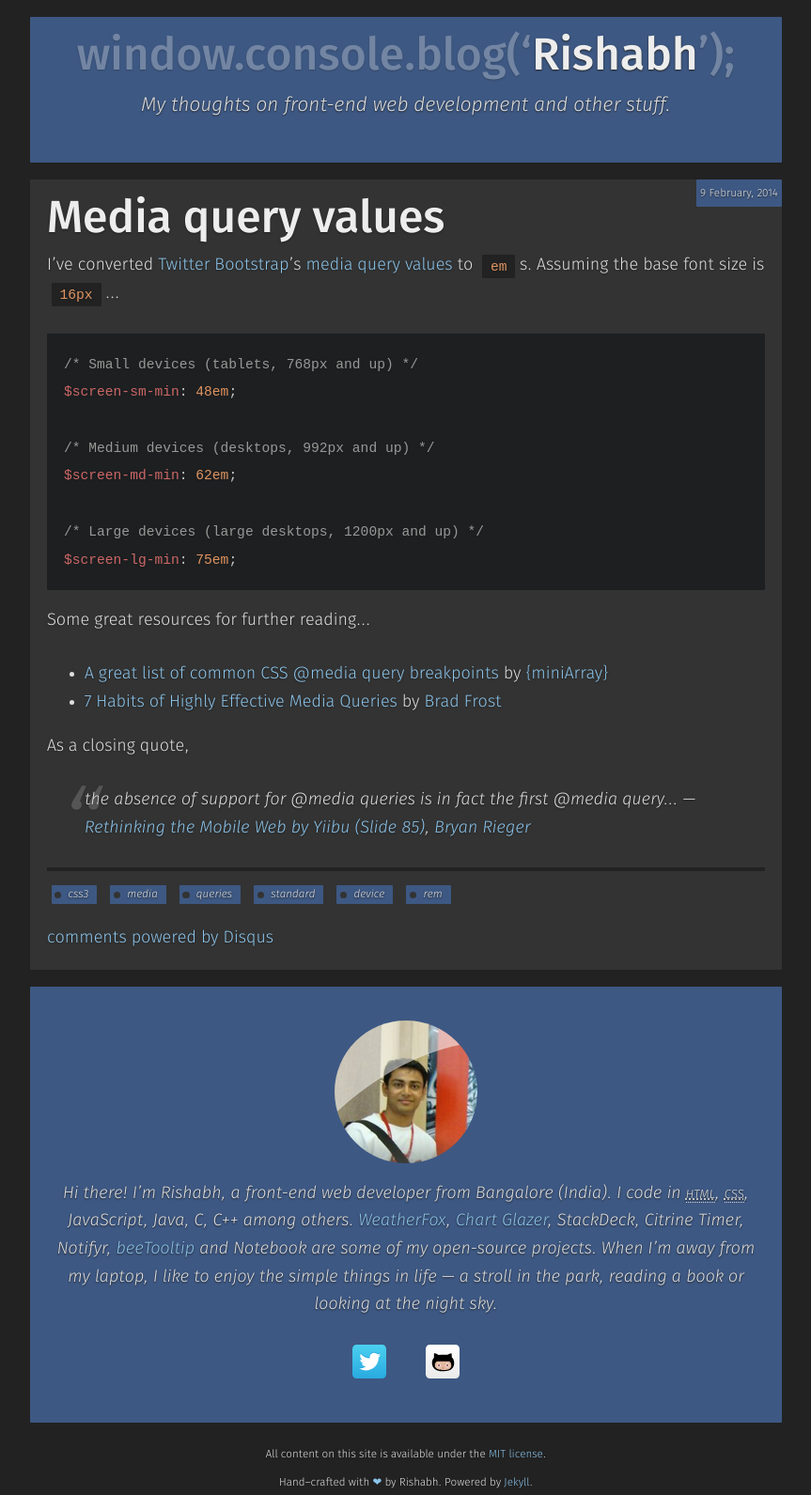
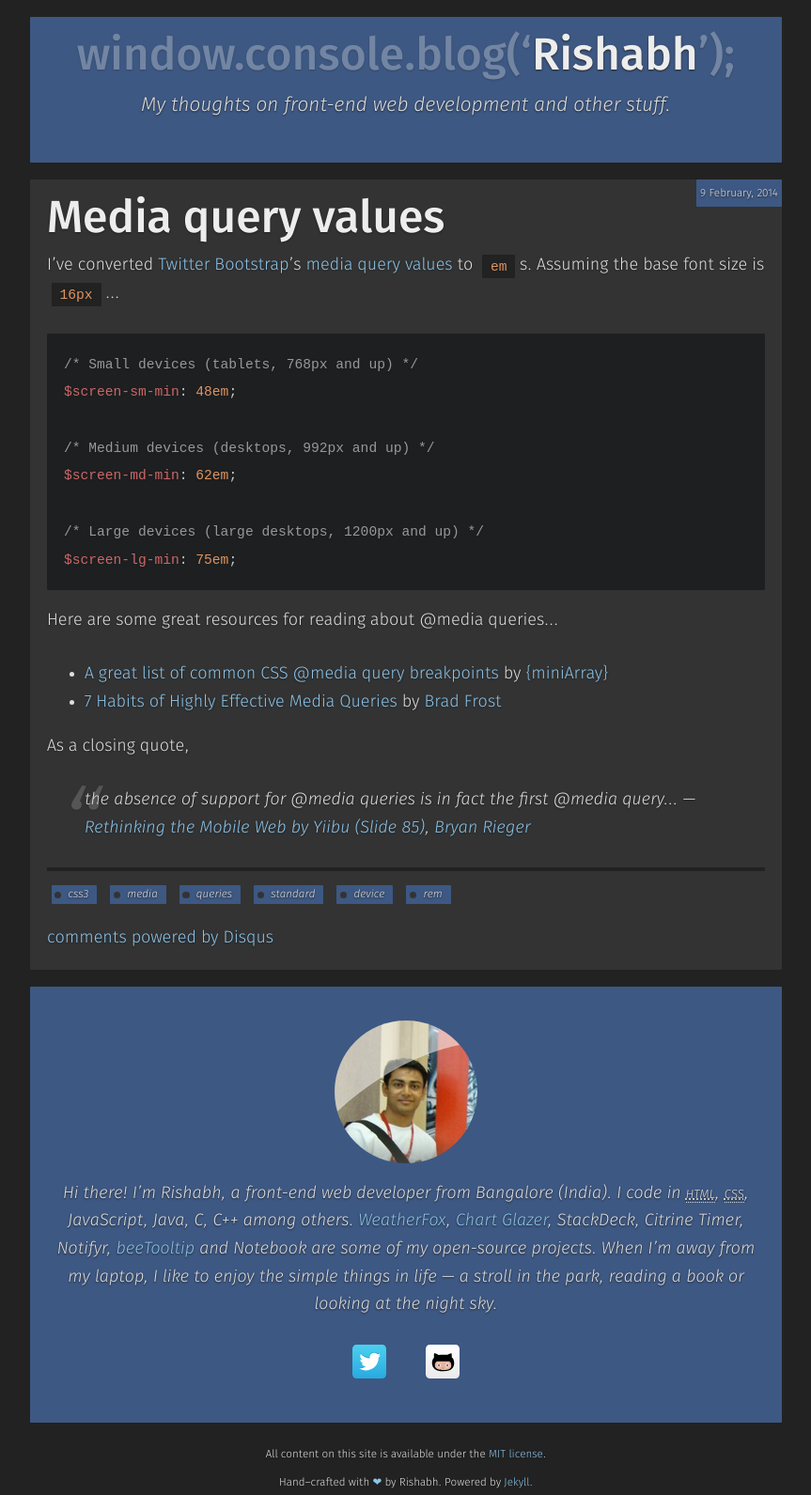
Before and after one commit to rishabh-ink/rishabhsrao.github.io, a Jekyll site: the page built from _posts/2014-02-09-media-query-values.markdown, in a window 1280 px wide. Shown: the whole page at 94% size, without its empty margins (208-1071 px from the left). Built offline with Jekyll 4.4.1, drawn with Linux system fonts in a browser that asks for light colours; Markdown is read by kramdown in place of the engine named in the settings; comment, search, counter and statistics services are not loaded.

Commit message:
Text update.

```diff
--- a/_posts/2014-02-09-media-query-values.markdown
+++ b/_posts/2014-02-09-media-query-values.markdown
@@ -22,7 +22,7 @@
 
 {% endhighlight %}
 
-Some great resources for further reading&hellip;
+Here are some great resources for reading about @media queries&hellip;
 
 * [A great list of common CSS @media query breakpoints](http://www.miniarray.com/post/51474660456/a-great-list-of-common-css-media-query-breakpoints) by [{miniArray}](http://www.miniarray.com)
 * [7 Habits of Highly Effective Media Queries](http://bradfrostweb.com/blog/post/7-habits-of-highly-effective-media-queries) by [Brad Frost](http://bradfrostweb.com)
```
